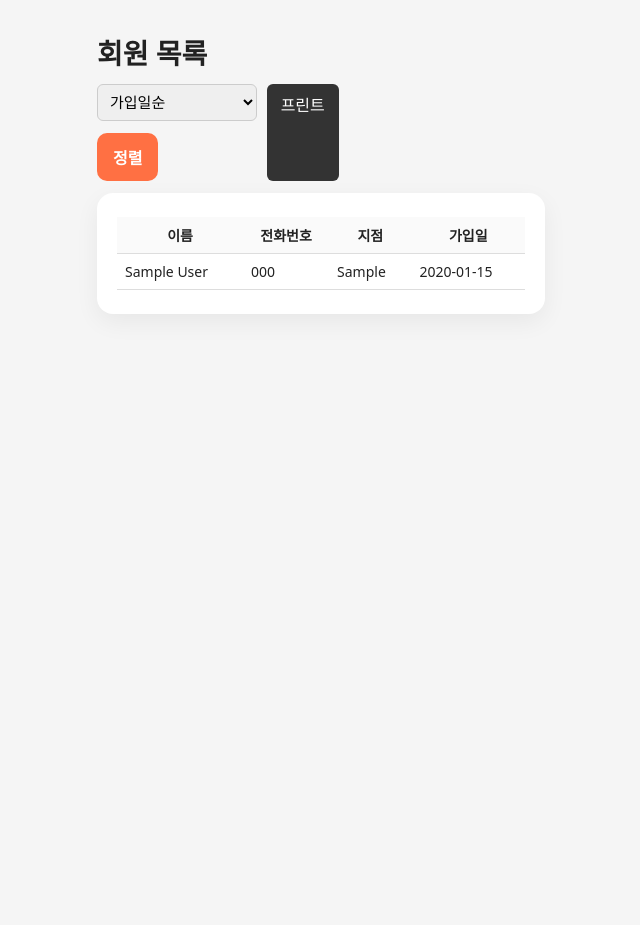
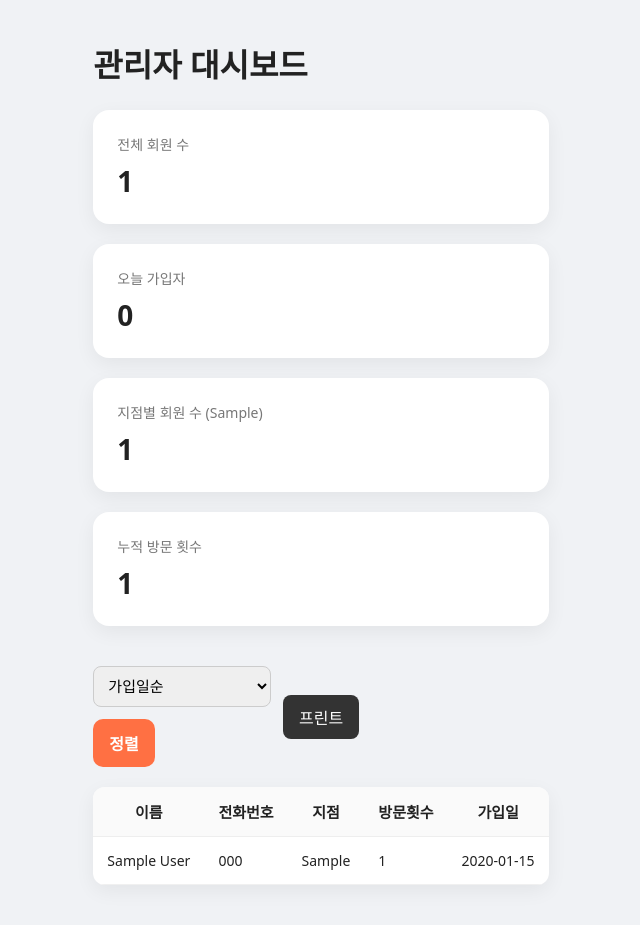
Before and after one commit to hanybeee67/everest-MP, a Flask app: page /admin/members in a window 1280 px wide. Shown: the whole page, without its empty margins (319-959 px from the left). Before the commit the page ends 290 px from the top, so only its background shows below. Run offline with Flask 3, Linux system fonts and the light colour scheme; tables that the repository leaves empty hold one stand-in row (values such as "Sample post").

Commit message:
update main

```diff
--- a/app.py
+++ b/app.py
@@ -10,7 +10,7 @@ app.config['SQLALCHEMY_TRACK_MODIFICATIONS'] = False
 db = SQLAlchemy(app)
 
 
-# ===== DB 모델 =====
+# ===== DB 모델 정의 =====
 class Members(db.Model):
     id = db.Column(db.Integer, primary_key=True)
     name = db.Column(db.String(50))
@@ -19,16 +19,18 @@ class Members(db.Model):
     branch = db.Column(db.String(50))
     agree_marketing = db.Column(db.String(5))
     agree_privacy = db.Column(db.String(5))
+    visit_count = db.Column(db.Integer, default=1)      # ★ 방문횟수
+    last_visit = db.Column(db.String(20))               # ★ 하루 1회 제한 일자
     created_at = db.Column(db.String(30))
 
 
-# ===== 첫 실행 시 테이블 생성 =====
+# ===== DB 자동 생성 =====
 with app.app_context():
     db.create_all()
 
 
 # ============================================
-# 1) 루트 → 지점 선택 페이지
+# 1) 첫 화면 → 지점 선택
 # ============================================
 @app.route("/")
 def index():
@@ -36,32 +38,37 @@ def index():
 
 
 # ============================================
-# 2) unified: 전화번호 입력 → 신규/재방문 체크
+# 2) unified: 전화번호 입력 → 신규/재방문 분기
 # ============================================
 @app.route("/unified", methods=["GET", "POST"])
 def unified():
+    # GET: 지점 선택 화면에서 넘어옴
     if request.method == "GET":
         branch = request.args.get("branch", None)
         return render_template("unified.html", branch=branch)
 
-    # POST 요청이면 등록·재방문 체크
+    # POST: 전화번호 입력 후 처리
     phone = request.form.get("phone")
     branch = request.form.get("branch")
 
     exist = Members.query.filter_by(phone=phone).first()
+    today = datetime.now().strftime("%Y-%m-%d")
 
     if exist:
-        # 재방문
-        name = exist.name
-        return render_template("visit.html", name=name)
+        # ★ 하루 1회 방문 제한 — last_visit이 오늘과 다를 때만 증가
+        if exist.last_visit != today:
+            exist.visit_count += 1
+            exist.last_visit = today
+            db.session.commit()
 
-    else:
-        # 신규 가입 페이지로 이동
-        return render_template("join.html", phone=phone, branch=branch)
+        return render_template("visit.html", name=exist.name)
+
+    # 신규 가입
+    return render_template("join.html", phone=phone, branch=branch)
 
 
 # ============================================
-# 3) 신규 가입(join)
+# 3) 신규 가입 처리
 # ============================================
 @app.route("/join", methods=["POST"])
 def join():
@@ -73,6 +80,8 @@ def join():
     agree_marketing = "yes" if request.form.get("agree_marketing") else "no"
     agree_privacy = "yes" if request.form.get("agree_privacy") else "no"
 
+    today = datetime.now().strftime("%Y-%m-%d")
+
     new_member = Members(
         name=name,
         phone=phone,
@@ -80,6 +89,8 @@ def join():
         birth=birth,
         agree_marketing=agree_marketing,
         agree_privacy=agree_privacy,
+        visit_count=1,                 # ★ 신규 가입자는 방문횟수 1로 시작
+        last_visit=today,               # ★ 마지막 방문 = 가입일
         created_at=datetime.now().strftime("%Y-%m-%d %H:%M:%S")
     )
 
@@ -90,24 +101,56 @@ def join():
 
 
 # ============================================
-# 4) 관리자 페이지 (정렬 기능)
+# 4) 관리자 페이지 (정렬 + 통계)
 # ============================================
 @app.route("/admin/members")
 def admin_members():
-    sort_type = request.args.get("sort", "date")
+    sort = request.args.get("sort", "date")
 
-    if sort_type == "name":
+    # 정렬 조건
+    if sort == "name":
         members = Members.query.order_by(Members.name.asc()).all()
-    elif sort_type == "branch":
+    elif sort == "branch":
         members = Members.query.order_by(Members.branch.asc()).all()
+    elif sort == "visit":
+        members = Members.query.order_by(Members.visit_count.desc()).all()
     else:
         members = Members.query.order_by(Members.id.desc()).all()
 
-    return render_template("members.html", members=members)
+    # ===== 통계 값 계산 =====
+    total_members = Members.query.count()
+
+    today = datetime.now().strftime("%Y-%m-%d")
+    today_members = Members.query.filter(Members.created_at.contains(today)).count()
+
+    # 지점별 회원수 → 가장 회원 많은 지점 계산
+    branch_group = db.session.query(
+        Members.branch,
+        db.func.count(Members.branch)
+    ).group_by(Members.branch).all()
+
+    if branch_group:
+        top_branch_name, top_branch_count = max(branch_group, key=lambda x: x[1])
+    else:
+        top_branch_name, top_branch_count = "없음", 0
+
+    # 전체 방문 횟수 합산
+    total_visits = db.session.query(db.func.sum(Members.visit_count)).scalar() or 0
+
+    return render_template(
+        "members.html",
+        members=members,
+        sort=sort,
+        total_members=total_members,
+        today_members=today_members,
+        top_branch_name=top_branch_name,
+        top_branch_count=top_branch_count,
+        total_visits=total_visits
+    )
 
 
 # ============================================
-# 5) 서버 실행
+# 서버 실행
 # ============================================
 if __name__ == "__main__":
     app.run(host="0.0.0.0", port=5000)
--- a/templates/members.html
+++ b/templates/members.html
@@ -2,35 +2,161 @@
 <html lang="ko">
 <head>
     <meta charset="UTF-8">
-    <title>회원 목록</title>
+    <title>관리자 대시보드</title>
     <meta name="viewport" content="width=device-width, initial-scale=1">
     <link rel="stylesheet" href="{{ url_for('static', filename='style.css') }}">
+
+    <style>
+        body {
+            background-color: #f0f2f5;
+        }
+
+        .admin-wrapper {
+            max-width: 1200px;
+            margin: 40px auto;
+            padding: 0 20px;
+        }
+
+        .dashboard-title {
+            font-size: 32px;
+            font-weight: 800;
+            margin-bottom: 24px;
+        }
+
+        /* 통계 카드 */
+        .stats-grid {
+            display: grid;
+            grid-template-columns: repeat(auto-fit, minmax(260px, 1fr));
+            gap: 20px;
+            margin-bottom: 40px;
+        }
+
+        .stat-card {
+            background: white;
+            padding: 24px;
+            border-radius: 16px;
+            box-shadow: 0 6px 20px rgba(0,0,0,0.06);
+        }
+
+        .stat-title {
+            font-size: 14px;
+            color: #777;
+        }
+
+        .stat-value {
+            margin-top: 8px;
+            font-size: 28px;
+            font-weight: 800;
+        }
+
+        /* 정렬 영역 */
+        .toolbar {
+            display: flex;
+            align-items: center;
+            gap: 12px;
+            margin-bottom: 20px;
+        }
+
+        .toolbar select {
+            padding: 10px;
+            border-radius: 8px;
+            border: 1px solid #ccc;
+        }
+
+        .print-btn {
+            padding: 10px 16px;
+            background: #333;
+            color: white;
+            border-radius: 8px;
+            text-decoration: none;
+        }
+
+        /* 테이블 */
+        table {
+            width: 100%;
+            border-collapse: collapse;
+            background: white;
+            border-radius: 12px;
+            overflow: hidden;
+            box-shadow: 0 6px 20px rgba(0,0,0,0.06);
+        }
+
+        th {
+            background: #fafafa;
+            font-size: 15px;
+            padding: 14px;
+            border-bottom: 1px solid #eee;
+        }
+
+        td {
+            padding: 14px;
+            font-size: 14px;
+            border-bottom: 1px solid #f0f0f0;
+        }
+
+        tr:hover {
+            background-color: #f9f9f9;
+        }
+
+        @media print {
+            .toolbar, .stats-grid { display: none; }
+            body { background: white; }
+            .admin-wrapper { margin: 0; }
+        }
+    </style>
 </head>
 
 <body>
+<div class="admin-wrapper">
 
-<div class="page-wrapper">
-    <h1 class="page-title">회원 목록</h1>
+    <h1 class="dashboard-title">관리자 대시보드</h1>
 
-    <div class="admin-controls">
+    <!-- === 통계 카드 4종 === -->
+    <div class="stats-grid">
+        <div class="stat-card">
+            <div class="stat-title">전체 회원 수</div>
+            <div class="stat-value">{{ total_members }}</div>
+        </div>
+
+        <div class="stat-card">
+            <div class="stat-title">오늘 가입자</div>
+            <div class="stat-value">{{ today_members }}</div>
+        </div>
+
+        <div class="stat-card">
+            <div class="stat-title">지점별 회원 수 ({{ top_branch_name }})</div>
+            <div class="stat-value">{{ top_branch_count }}</div>
+        </div>
+
+        <div class="stat-card">
+            <div class="stat-title">누적 방문 횟수</div>
+            <div class="stat-value">{{ total_visits }}</div>
+        </div>
+    </div>
+
+    <!-- === 정렬 / 프린트 === -->
+    <div class="toolbar">
         <form method="get">
-            <select name="sort" class="sort-select">
-                <option value="date">가입일순</option>
-                <option value="name">이름순</option>
-                <option value="branch">지점순</option>
+            <select name="sort">
+                <option value="date" {% if sort=='date' %}selected{% endif %}>가입일순</option>
+                <option value="name" {% if sort=='name' %}selected{% endif %}>이름순</option>
+                <option value="branch" {% if sort=='branch' %}selected{% endif %}>지점순</option>
+                <option value="visit" {% if sort=='visit' %}selected{% endif %}>방문횟수순</option>
             </select>
+
             <button class="btn" style="width:auto;">정렬</button>
         </form>
 
-        <a onclick="window.print()" class="print-btn">프린트</a>
+        <a class="print-btn" onclick="window.print()">프린트</a>
     </div>
 
-    <div class="card">
+    <!-- === 회원 테이블 === -->
     <table>
         <tr>
             <th>이름</th>
             <th>전화번호</th>
             <th>지점</th>
+            <th>방문횟수</th>
             <th>가입일</th>
         </tr>
 
@@ -39,11 +165,11 @@
             <td>{{ m.name }}</td>
             <td>{{ m.phone }}</td>
             <td>{{ m.branch }}</td>
+            <td>{{ m.visit_count }}</td>
             <td>{{ m.created_at }}</td>
         </tr>
         {% endfor %}
     </table>
-    </div>
 
 </div>
 </body>
```
Lines whose indentation alone changed are shown as unchanged.
